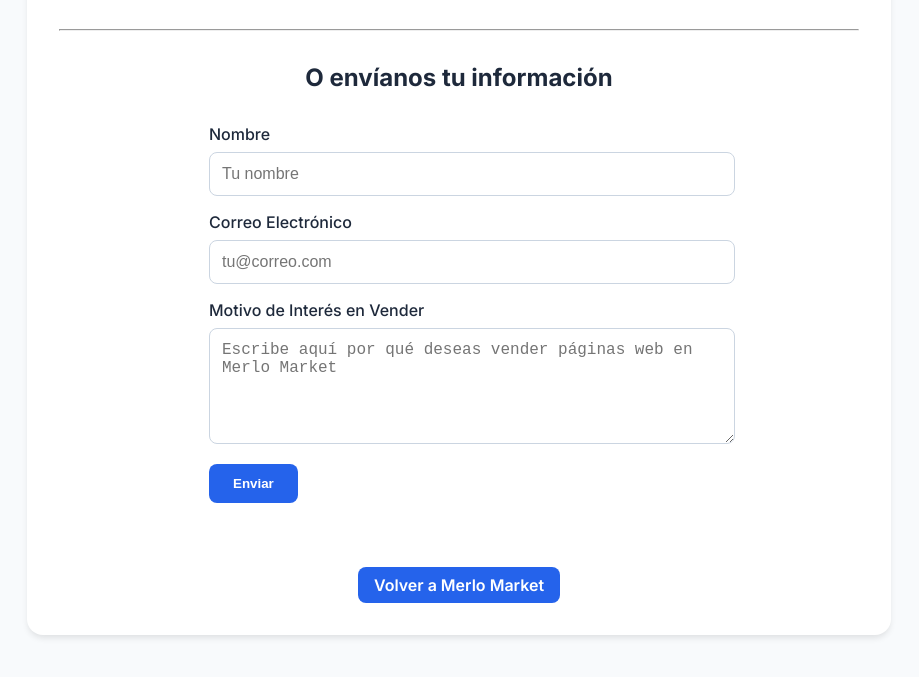
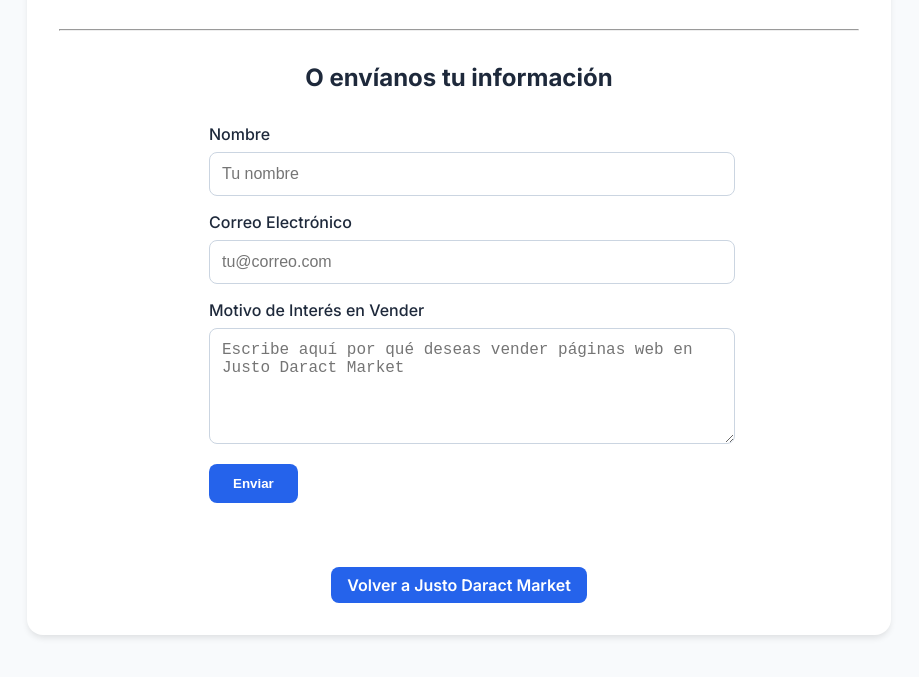
Before and after one commit to sanluismarket/Justo-Daract-Market, a plain HTML site: page trabaja-con-nosotros.html in a window 1280 px wide. Shown: the part 295-972 px from the top of the page, without its empty margins (181-1100 px from the left). Drawn offline with Linux system fonts and the light colour scheme.

Commit message:
ffdddxgd

```diff
--- a/trabaja-con-nosotros.html
+++ b/trabaja-con-nosotros.html
@@ -4,7 +4,7 @@
 <head>
     <meta charset="UTF-8">
     <meta name="viewport" content="width=device-width, initial-scale=1.0">
-    <title>Trabaja con Nosotros - Tilisarao Market</title>
+    <title>Trabaja con Nosotros - Justo Daract Market</title>
     <link href="https://fonts.googleapis.com/css2?family=Inter:wght@400;500;600;700&display=swap" rel="stylesheet">
     <link rel="stylesheet" href="https://cdnjs.cloudflare.com/ajax/libs/font-awesome/6.0.0/css/all.min.css">
     <style>
@@ -143,13 +143,13 @@
             </div>
             <div class="form-group">
                 <label for="descripcion">Motivo de Interés en Vender</label>
-                <textarea id="descripcion" name="message" rows="5" placeholder="Escribe aquí por qué deseas vender páginas web en Merlo Market" required></textarea>
+                <textarea id="descripcion" name="message" rows="5" placeholder="Escribe aquí por qué deseas vender páginas web en Justo Daract Market" required></textarea>
             </div>
             <button type="submit" class="submit-button">Enviar</button>
         </form>
 
-        <!-- Botón para volver a Tilisarao Market -->
-        <a href="index.html" class="back-button">Volver a Merlo Market</a>
+        <!-- Botón para volver a Justo Daract Market -->
+        <a href="index.html" class="back-button">Volver a Justo Daract Market</a>
     </div>
 </body>
 </html>
```
